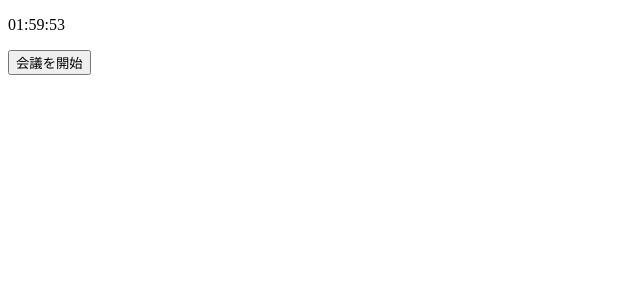
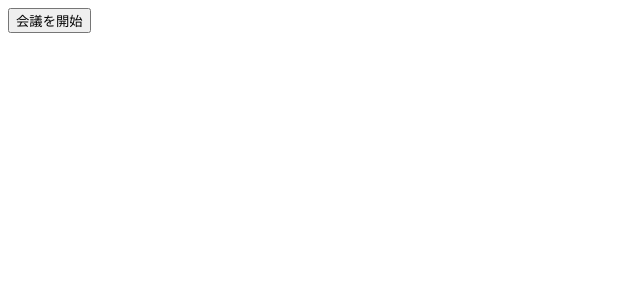
Before and after one commit to yamam00s/zoom-keeper, a Next.js app: page / in a window 1280 px wide. Shown: the top 300 px of the page, without its empty margins (0-640 px from the left). Built offline with nearby package versions, Linux system fonts and the light colour scheme.

Commit message:
開始前からカウントダウンが始まるbugfix

```diff
--- a/src/pages/index.tsx
+++ b/src/pages/index.tsx
@@ -37,7 +37,7 @@ const Home: FC = () => {
 
   return (
     <>
-      <CountDown countDownProps={countDown} />
+      {meeting &&  <CountDown countDownProps={countDown} />}
       <CreateMeeting createMeetingProps={createMeeting} />
       {meeting && (<a href="`${meeting.join_url}`">{meeting.join_url}</a>)}
     </>
```
